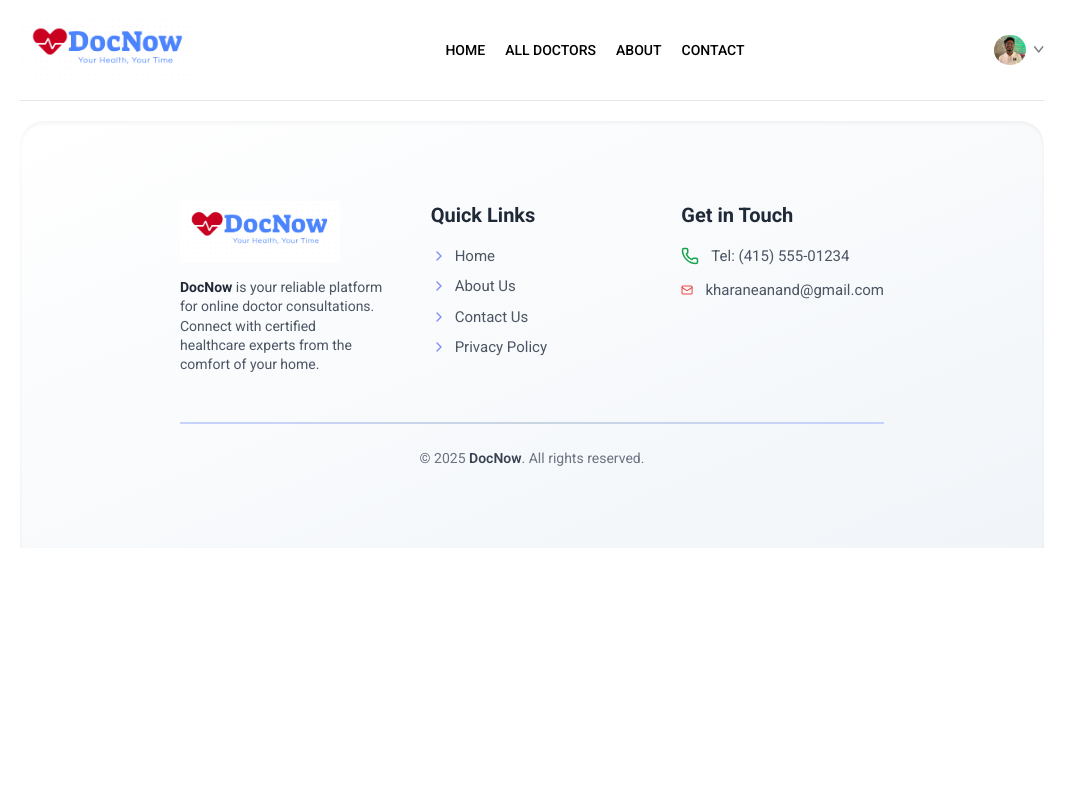
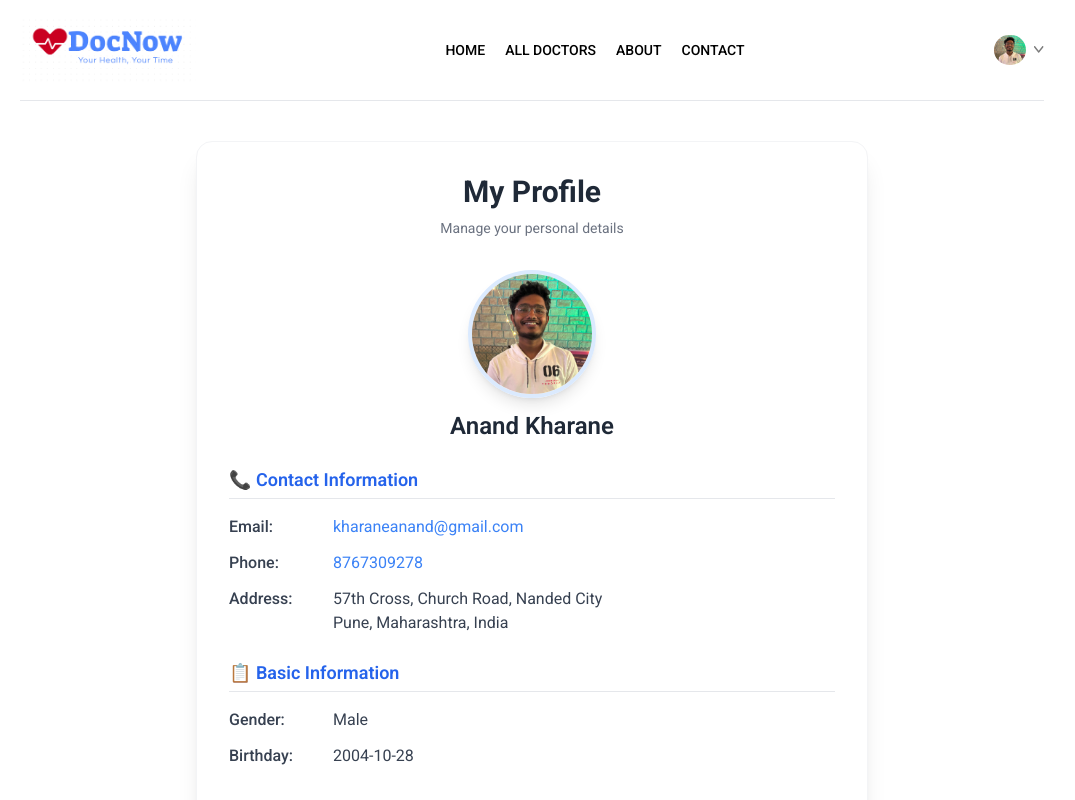
Before and after one commit to kharaneAnand/DocNow, a React (Vite) app in the folder frontend/: page /my-profile in a window 1280 px wide. Shown: the top 800 px of the page, without its empty margins (108-1183 px from the left). Built offline with nearby package versions, Linux system fonts and the light colour scheme.

Commit message:
my profile page is completed and done  some minor chnages in the footer component

```diff
--- a/frontend/src/components/Footer.jsx
+++ b/frontend/src/components/Footer.jsx
@@ -4,7 +4,7 @@ import { Mail, Phone, ChevronRight } from 'lucide-react';
 
 const Footer = () => {
   return (
-    <footer className="bg-gradient-to-br from-white to-slate-100 px-6 md:px-20 lg:px-40 py-20 rounded-t-3xl shadow-inner">
+    <footer className="bg-white px-6 md:px-20 lg:px-40 py-20 rounded-t-3xl shadow-inner">
       {/* Main Grid */}
       <div className="grid grid-cols-1 sm:grid-cols-3 gap-12 text-gray-700">
 
--- a/frontend/src/pages/MyProfile.jsx
+++ b/frontend/src/pages/MyProfile.jsx
@@ -1,11 +1,194 @@
-import React from 'react'
+import React, { useState } from 'react';
+import { assets } from '../assets/assets';
+import { FaUserEdit } from 'react-icons/fa';
 
 const MyProfile = () => {
+  const [userData, setUserData] = useState({
+    name: "Anand Kharane",
+    image: assets.profile_pic,
+    email: 'kharaneanand@gmail.com',
+    phone: '8767309278',
+    address: {
+      line1: "57th Cross, Church Road, Nanded City",
+      line2: "Pune, Maharashtra, India"
+    },
+    gender: "Male",
+    DOB: '2004-10-28'
+  });
+
+  const [isEdit, setIsEdit] = useState(false);
+  const [showSaved, setShowSaved] = useState(false);
+
+  const handleSave = () => {
+    console.log("Saved data:", userData);
+    setIsEdit(false);
+    setShowSaved(true);
+    setTimeout(() => setShowSaved(false), 2000);
+  };
+
+  const handleCancel = () => {
+    setIsEdit(false);
+  };
+
   return (
-    <div>
+    <div className="max-w-2xl mx-auto p-8 bg-white shadow-xl rounded-2xl mt-10  mb-10 border border-gray-100">
+      {/* Header */}
+      <div className="text-center mb-8">
+        <div className="flex justify-center mb-2">
+           <h1 className="text-3xl font-bold text-gray-800"> My Profile</h1>
+        </div>
 
+        <p className="text-gray-500 text-sm">Manage your personal details</p>
+      </div>
+
+      {/* Profile Picture & Name */}
+      <div className="flex flex-col items-center gap-3 mb-6">
+        <img
+          className="w-32 h-32 rounded-full object-cover shadow-lg border-4 border-blue-100"
+          src={userData.image}
+          alt="User"
+        />
+        {
+          isEdit ? (
+            <input
+              className="text-xl font-semibold text-center text-gray-800 border-b-2 border-blue-300 p-1 focus:outline-none"
+              type="text"
+              value={userData.name}
+              onChange={(e) => setUserData(prev => ({ ...prev, name: e.target.value }))}
+            />
+          ) : (
+            <h2 className="text-2xl font-semibold text-gray-800">{userData.name}</h2>
+          )
+        }
+      </div>
+
+      {/* Contact Info */}
+      <section className="mb-6">
+        <h3 className="text-lg font-semibold text-blue-600 border-b pb-1 mb-4">📞 Contact Information</h3>
+        <div className="space-y-3 text-gray-700">
+          <div className="flex gap-2">
+            <span className="font-medium w-24">Email:</span>
+            <span className="text-blue-500">{userData.email}</span>
+          </div>
+          <div className="flex gap-2 items-center">
+            <span className="font-medium w-24">Phone:</span>
+            {
+              isEdit ? (
+                <input
+                  className="bg-gray-100 rounded px-2 py-1 w-full"
+                  type="text"
+                  value={userData.phone}
+                  onChange={(e) => setUserData(prev => ({ ...prev, phone: e.target.value }))}
+                />
+              ) : (
+                <span className="text-blue-500">{userData.phone}</span>
+              )
+            }
+          </div>
+          <div className="flex gap-2 items-start">
+            <span className="font-medium w-24">Address:</span>
+            {
+              isEdit ? (
+                <div className="space-y-1 w-full">
+                  <input
+                    className="bg-gray-100 rounded px-2 py-1 w-full"
+                    value={userData.address.line1}
+                    onChange={(e) => setUserData(prev => ({
+                      ...prev,
+                      address: { ...prev.address, line1: e.target.value }
+                    }))}
+                  />
+                  <input
+                    className="bg-gray-100 rounded px-2 py-1 w-full"
+                    value={userData.address.line2}
+                    onChange={(e) => setUserData(prev => ({
+                      ...prev,
+                      address: { ...prev.address, line2: e.target.value }
+                    }))}
+                  />
+                </div>
+              ) : (
+                <span>{userData.address.line1}<br />{userData.address.line2}</span>
+              )
+            }
+          </div>
+        </div>
+      </section>
+
+      {/* Basic Info */}
+      <section>
+        <h3 className="text-lg font-semibold text-blue-600 border-b pb-1 mb-4">📋 Basic Information</h3>
+        <div className="space-y-3 text-gray-700">
+          <div className="flex gap-2 items-center">
+            <span className="font-medium w-24">Gender:</span>
+            {
+              isEdit ? (
+                <select
+                  className="bg-gray-100 rounded px-2 py-1"
+                  value={userData.gender}
+                  onChange={(e) => setUserData(prev => ({ ...prev, gender: e.target.value }))}
+                >
+                  <option value="Male">Male</option>
+                  <option value="Female">Female</option>
+                </select>
+              ) : (
+                <span>{userData.gender}</span>
+              )
+            }
+          </div>
+          <div className="flex gap-2 items-center">
+            <span className="font-medium w-24">Birthday:</span>
+            {
+              isEdit ? (
+                <input
+                  className="bg-gray-100 rounded px-2 py-1"
+                  type="date"
+                  value={userData.DOB}
+                  onChange={(e) => setUserData(prev => ({ ...prev, DOB: e.target.value }))}
+                />
+              ) : (
+                <span>{userData.DOB}</span>
+              )
+            }
+          </div>
+        </div>
+      </section>
+
+      {/* Action Buttons */}
+      <div className="flex justify-center mt-10 gap-4">
+        {
+          isEdit ? (
+            <>
+              <button
+                onClick={handleSave}
+                className="bg-gradient-to-r from-green-400 to-green-600 text-white px-6 py-2 rounded-full shadow hover:scale-105 transition"
+              >
+                Save
+              </button>
+              <button
+                onClick={handleCancel}
+                className="bg-gray-200 text-gray-700 px-6 py-2 rounded-full hover:bg-gray-300 transition"
+              >
+                Cancel
+              </button>
+            </>
+          ) : (
+            <button
+              onClick={() => setIsEdit(true)}
+              className="bg-gradient-to-r from-blue-500 to-indigo-600 text-white px-8 py-2 rounded-full shadow-md hover:scale-105 transition"
+            >
+              Edit Profile
+            </button>
+          )
+        }
+      </div>
+
+      {/* Success Message */}
+      {showSaved && (
+        <p className="text-green-600 text-center mt-4 animate-bounce">✅ Profile updated!</p>
+      )}
     </div>
-  )
-}
+  );
+};
 
-export default MyProfile
+export default MyProfile;
```
